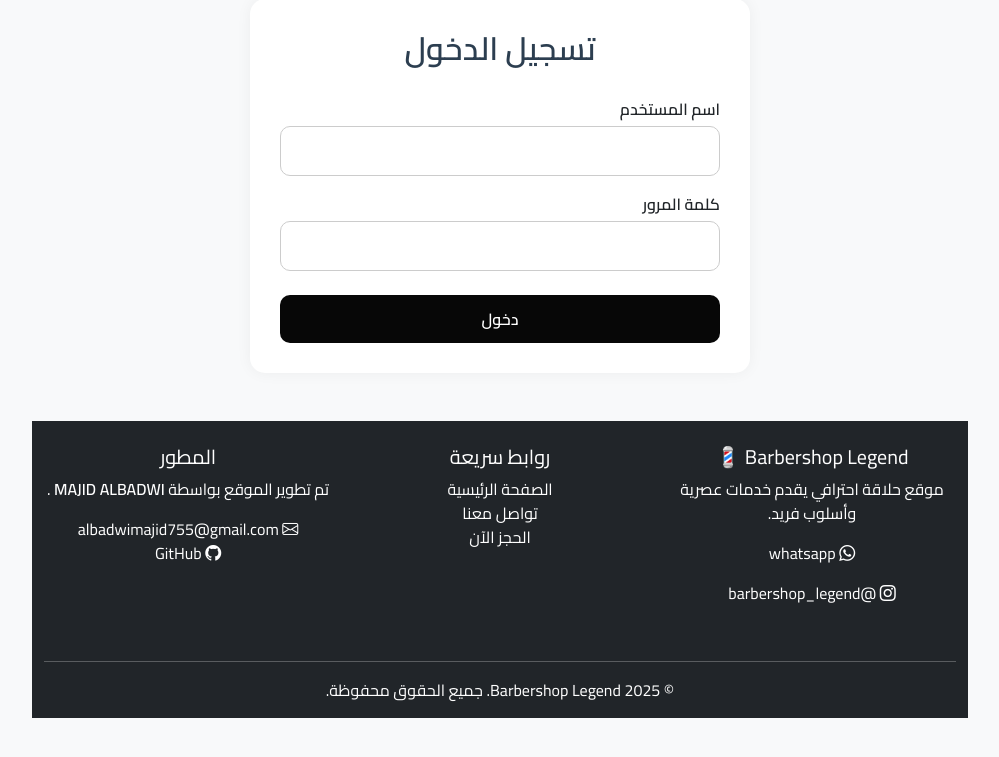
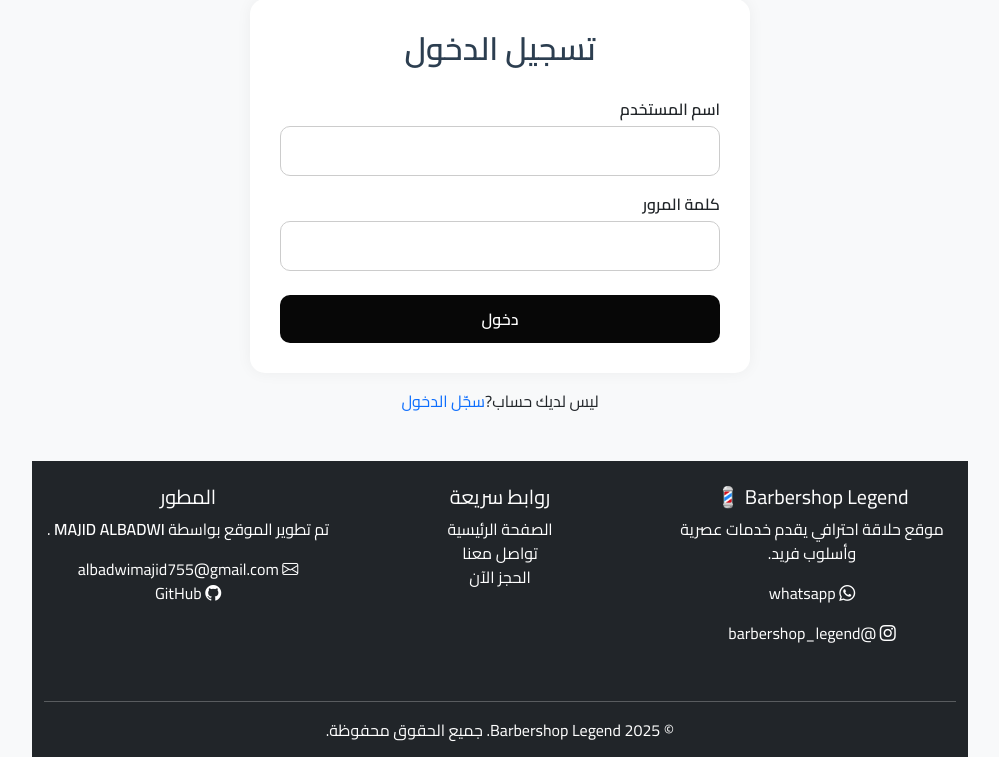
Before and after one commit to ALBADWIMAJID/barbershop, a Django app: page /login/ in a window 1280 px wide. Shown: the part 110-867 px from the top of the page, without its empty margins (140-1139 px from the left). Before the commit the page ends 828 px from the top, so only its background shows below. Run offline with Django 4.2, Linux system fonts and the light colour scheme.

Commit message:
add link from login to singup

```diff
--- a/booking/templates/booking/login.html
+++ b/booking/templates/booking/login.html
@@ -79,6 +79,9 @@
     <button type="submit" class="btn-login">دخول</button>
   </form>
 </div>
+<p class="mt-3 text-center">
+  ليس لديك حساب?<a href="{% url 'signup' %}">سجّل الدخول</a>
+</p>
 <!-- Footer -->
 <footer class="bg-dark text-white mt-5 pt-4 pb-3">
   <div class="container">
```
